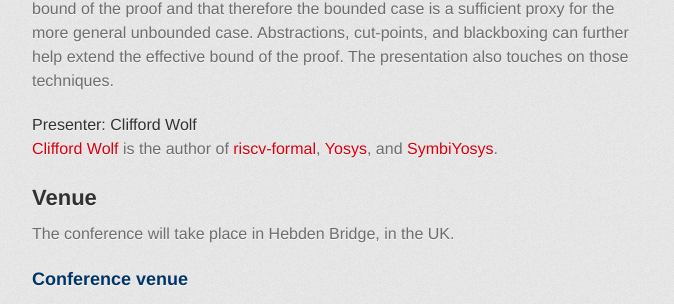
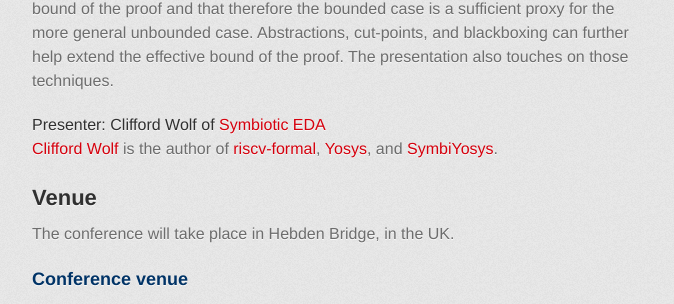
Before and after one commit to fossi-foundation/orconf, a Jekyll site: the page index.html, which Jekyll copies as it is, in a window 1280 px wide and 900 px high, scrolled down 11972 px. Shown: the part 144-448 px from the top of the window, without its empty margins (298-972 px from the left). Built offline with Jekyll 4.4.1, drawn with Linux system fonts in a browser that asks for light colours; some web fonts are replaced.

Commit message:
Add link to Symbiotic

```diff
--- a/index.html
+++ b/index.html
@@ -899,7 +899,7 @@
             those techniques.
           </p>
           <h5>Presenter: <a name="clifford" class="anchor" href="#clifford"><span class="octicon octicon-link"></span>
-            </a>Clifford Wolf</h5>
+            </a>Clifford Wolf of <a href="http://www.symbioticeda.com/">Symbiotic EDA</a></h5>
           <p>
             <a href="http://www.clifford.at/" target="_blank">Clifford Wolf</a> is the author of
 	    <a href="https://github.com/cliffordwolf/riscv-formal" target="_blank">riscv-formal</a>,
```
